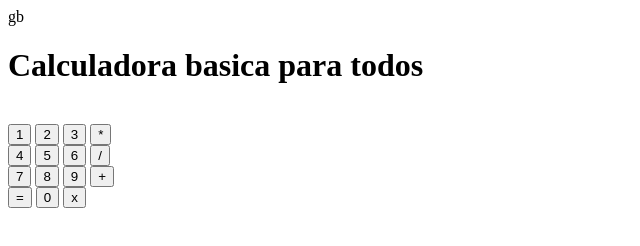
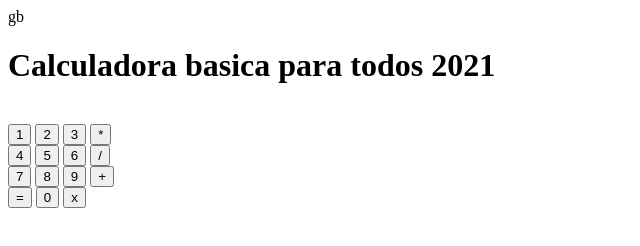
Before and after one commit to PabloAristizabal/Basic-Calculator, a plain HTML site: page index.html in a window 1280 px wide. Shown: the whole page, without its empty margins (0-640 px from the left). Drawn offline with Linux system fonts and the light colour scheme.

Commit message:
primer cambio

```diff
--- a/index.html
+++ b/index.html
@@ -8,7 +8,7 @@
         <script src ="Calculadora.js"></script>
     </head>
     <body>
-        <h1>Calculadora basica para todos</h1>
+        <h1>Calculadora basica para todos 2021</h1>
 
 
         <label type="text" id="input_data"></label><br>
```
